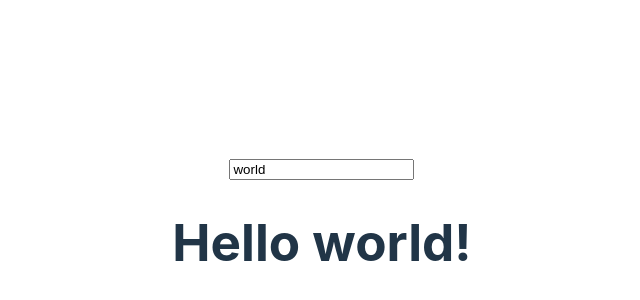
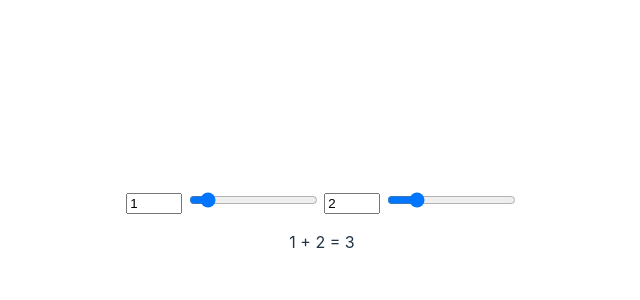
Before and after one commit to akashsoni01/svelte4_poc, a Svelte app in the folder my-svelte-project/: page / in a window 1280 px wide. Shown: the part 170-470 px from the top of the page, without its empty margins (318-958 px from the left). Built offline with nearby package versions, Linux system fonts and the light colour scheme.

Commit message:
binding of input type range, number

```diff
--- a/my-svelte-project/src/App.svelte
+++ b/my-svelte-project/src/App.svelte
@@ -1,7 +1,16 @@
 <script>
-  let name = "world";
+  let a = 1;
+  let b = 2;
 </script>
 
-<input bind:value={name} />
+<label>
+  <input type="number" bind:value={a} min="0" max="10" />
+  <input type="range" bind:value={a} min="0" max="10" />
+</label>
 
-<h1>Hello {name}!</h1>
+<label>
+  <input type="number" bind:value={b} min="0" max="10" />
+  <input type="range" bind:value={b} min="0" max="10" />
+</label>
+
+<p>{a} + {b} = {a + b}</p>
```
